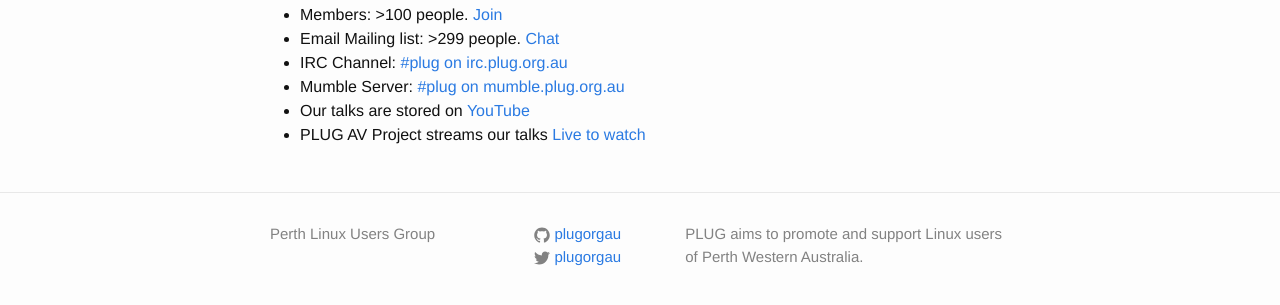
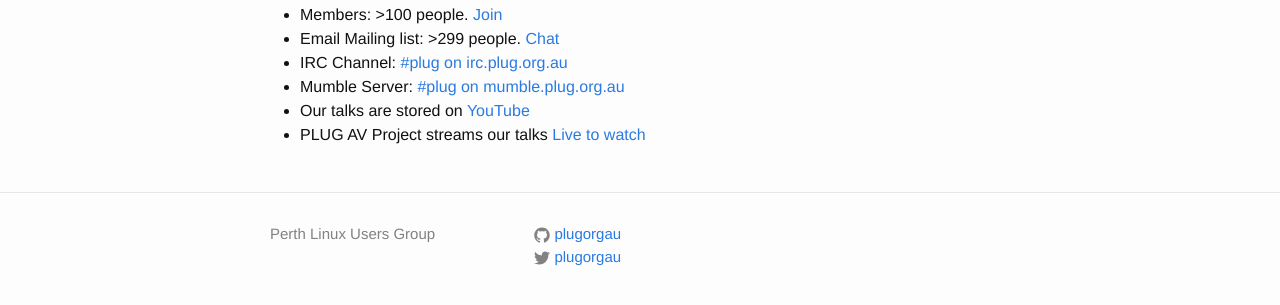
Before and after one commit to plugorgau/plugorgau.github.io, a Jekyll site: the page built from pages/index.md, in a window 1280 px wide, cut to the strip 632-960 px from the top of the page. Shown: the top 305 px of the strip. Built offline with Jekyll 4.4.1, drawn with Linux system fonts in a browser that asks for light colours.

Commit message:
Update _config.yml

```diff
--- a/_config.yml
+++ b/_config.yml
@@ -1,7 +1,5 @@
 # Site settings
 title: Perth Linux Users Group
-description: >
-  PLUG aims to promote and support Linux users of Perth Western Australia.
 url: "http://plug.org.au" # the base hostname & protocol for your site
 twitter_username: plugorgau
 github_username:  plugorgau
```
